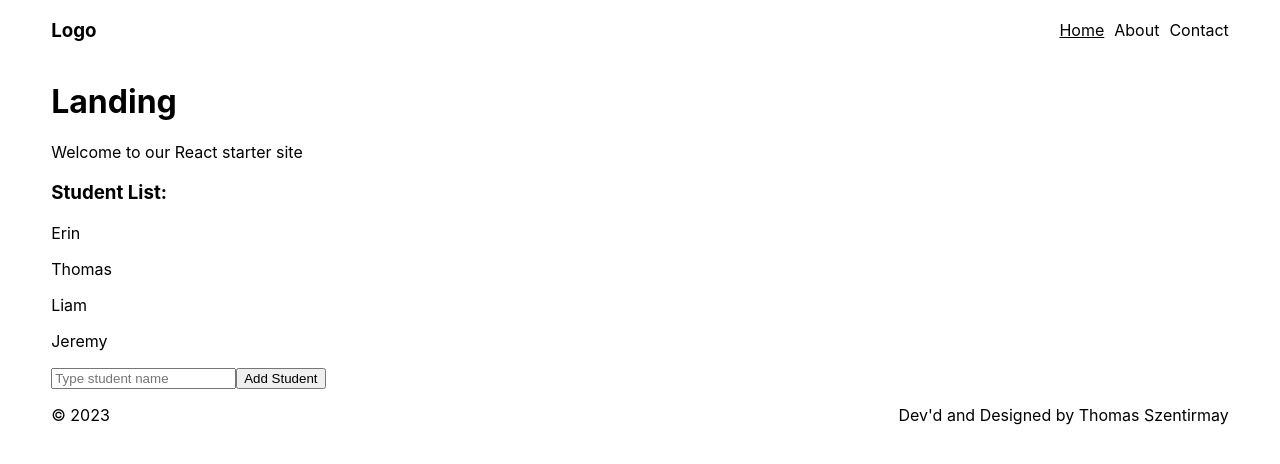
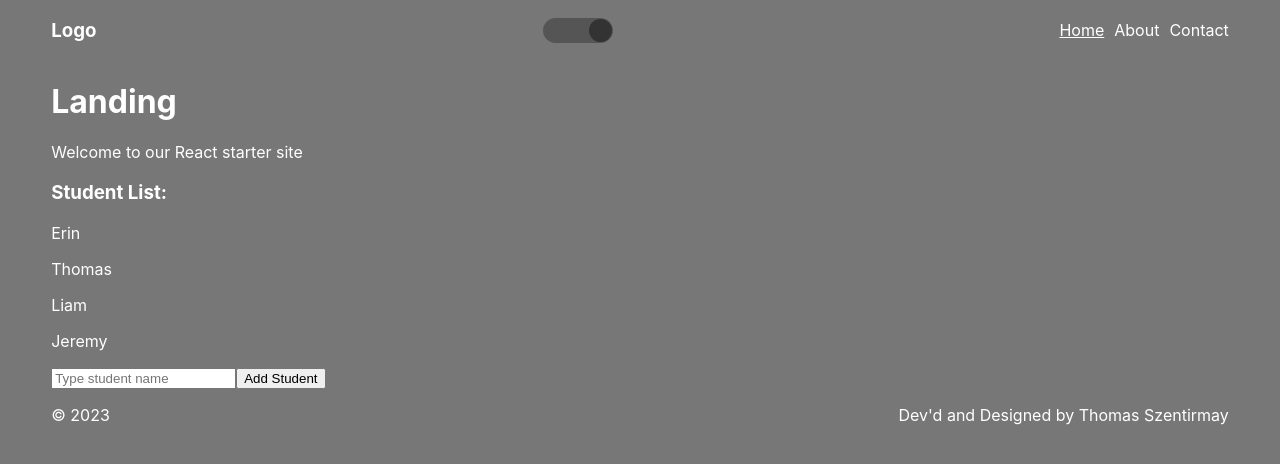
Before and after one commit to ThomasSzentirmay/React-App, a React (Create React App) app in the folder client/: page / in a window 1280 px wide. Shown: the top 464 px of the page. Built offline with nearby package versions, Linux system fonts and the light colour scheme.

Commit message:
begun coding dark mode button

```diff
--- a/client/src/App.js
+++ b/client/src/App.js
@@ -11,6 +11,7 @@ import Contact from './pages/Contact';
 
 function App() {
   let [page, setPage] = useState('landing');
+  const [darkMode, setDarkMode] = useState(true);
 
   const handlePageView = () => {
     switch (page) {
@@ -24,13 +25,13 @@ function App() {
   }
 
   return (
-    <>
+    <div className={`container ${darkMode ? 'dark' : ''}`}>
       <Header page={page} setPage={setPage} />
 
       {handlePageView()}
 
       <Footer />
-    </>
+    </div>
   );
 }
 
--- a/client/src/components/Header.js
+++ b/client/src/components/Header.js
@@ -21,6 +21,10 @@ function Header(propsObj) {
     return (
         <header className='row justify-between align-center'>
             <h3>Logo</h3>
+            <div className="toggle-wrap">
+                <span className="toggle"></span>
+            </div>
+
             <nav>
                 <a onClick={changePage} className={propsObj.page === 'landing' ? 'active' : ''} href='/'>Home</a>
                 <a onClick={changePage} className={propsObj.page === 'about' ? 'active' : ''} href='/about'>About</a>
--- a/client/src/index.scss
+++ b/client/src/index.scss
@@ -1,3 +1,9 @@
+$mainColor: #31d98c;
+
+html, body, #root, .dark {
+  height: 100%;
+}
+
 body {
   margin: 0;
   font-family: -apple-system, BlinkMacSystemFont, 'Segoe UI', 'Roboto', 'Oxygen',
@@ -5,7 +11,7 @@ body {
     sans-serif;
   -webkit-font-smoothing: antialiased;
   -moz-osx-font-smoothing: grayscale;
-  padding: 0 4%;
+  padding: 0;
 }
 
 .row, .column {
@@ -28,7 +34,39 @@ body {
   text-align: center;
 }
 
+.container {
+  padding: 0 4%;
+}
+
+.dark {
+  background: #777;
+  color: #fff;
+  nav a {
+    color: #fff;
+  }
+}
+
 header {
+  .toggle-wrap {
+    background: #555;
+    height: 25px;
+    width: 70px;
+    border-radius: 30px;
+    position: relative;
+    .toggle {
+      position: absolute;
+      height: 23px;
+      width: 23px;
+      top: 1px;
+      left: 46px;
+      background: #333;
+      border-radius: 50%;
+      transition: left .4s;
+      &.dark {
+        left: 46px;
+      }
+    }
+  }
   nav a {
     text-decoration: none;
     color: #000;
@@ -39,6 +77,10 @@ header {
       text-decoration: underline;
     }
   }
+}
+
+p.confirmation {
+  color: darken($mainColor, 10%);
 }
 
 form {
@@ -52,7 +94,7 @@ form {
     border: none;
     padding: 8px 10px;
     cursor: pointer;
-    background: #31d98c;
+    background: $mainColor;
     color: #fff;
     font-size: 1rem;
   }
--- a/client/src/pages/Contact.js
+++ b/client/src/pages/Contact.js
@@ -1,17 +1,12 @@
 import { useState } from 'react';
 
 function Contact() {
-
-    // const [userName, setUserName] = useState('');
-    // const [email, setEmail] = useState('');
-    // const [message, setMessage] = useState('');
   const [formData, setFormData] = useState({
     userName: '',
     email: '',
     message: ''
   });
-
-    const access_key = 'fbd441f7-46e2-4e4b-86b0-8af12d9843b9';
+  const [showConfirmation, setShowConfirmation] = useState(false);
 
   const handleInputChange = event => {
     const stateProp = event.target.name;
@@ -20,38 +15,65 @@ function Contact() {
     setFormData({
       ...formData,
       [stateProp]: value
+    });
+  };
+
+  const handleSubmit = event => {
+    event.preventDefault();
+
+    const url = 'https://api.web3forms.com/submit';
+    const access_key = 'fbd441f7-46e2-4e4b-86b0-8af12d9843b9';
+
+    fetch(url, {
+      method: 'POST',
+      headers: {
+        'Content-Type': 'application/json'
+      },
+      body: JSON.stringify({
+        ...formData,
+        access_key
       })
+    }).then(res => res.json())
+      .then(data => {
+        setFormData({
+          userName: '',
+          email: '',
+          message: ''
+        });
+        setShowConfirmation(true);
+
+        setTimeout(() => setShowConfirmation(false), 3500)
+      })
+      .catch(err => console.log(err));
   }
 
   return (
     <main>
       <h1 className="text-center">Contact Me</h1>
 
+      {showConfirmation && <p className='confirmation text-center'>Thanks for your message! I'll get back to you soon</p>}
+
       <form
-                action="https://api.web3forms.com/submit"
-                method="POST"
+        onSubmit={handleSubmit}
         className="column">
         <input
-                    type="hidden"
-                    name="access_key"
-                    value={access_key} />
-                <input
-                    name='userName'
+          name="userName"
           onChange={handleInputChange}
           value={formData.userName}
           type="text"
           placeholder="Enter your name" />
         <input
-                    name='email'
+          name="email"
           onChange={handleInputChange}
           value={formData.email}
           type="email"
           placeholder="Enter your email address" />
         <textarea
-                    name='message'
+          name="message"
           onChange={handleInputChange}
           value={formData.message}
-                    cols="30" rows="10"
+          cols="30"
+          rows="10"
           placeholder="Enter your message"></textarea>
         <button>Submit</button>
       </form>
```
Lines whose indentation alone changed are shown as unchanged.
